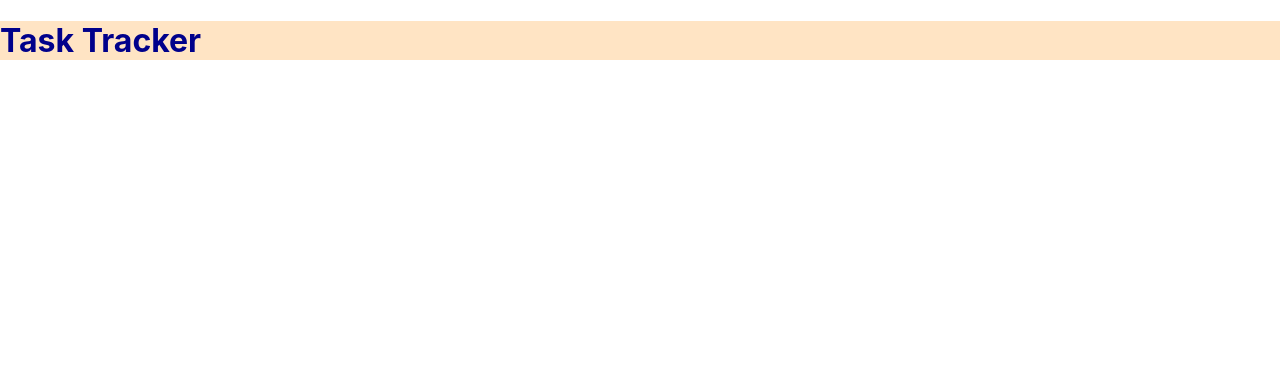
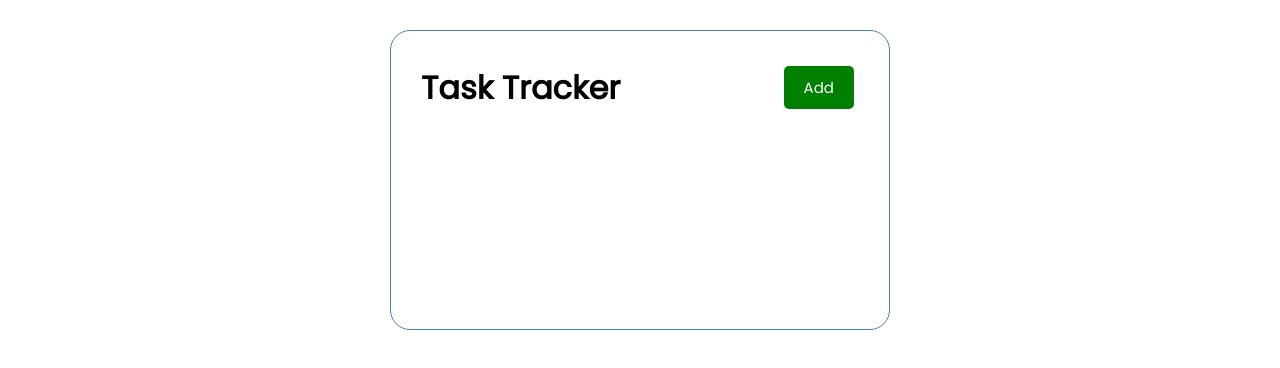
Before and after one commit to karchal/task-manager, a React (Create React App) app: page / in a window 1280 px wide. Shown: the top 368 px of the page. Built offline with nearby package versions, Linux system fonts and the light colour scheme.

Commit message:
create button component

```diff
--- a/package.json
+++ b/package.json
@@ -6,6 +6,7 @@
     "@testing-library/jest-dom": "^5.16.5",
     "@testing-library/react": "^13.4.0",
     "@testing-library/user-event": "^13.5.0",
+    "prop-types": "^15.8.1",
     "react": "^18.2.0",
     "react-dom": "^18.2.0",
     "react-scripts": "5.0.1",
--- /dev/null
+++ b/src/components/Button.js
@@ -0,0 +1,21 @@
+import React from 'react';
+import PropTypes from 'prop-types';
+
+const Button = ({color, text}) => {
+    return (
+        <div>
+            <button style={{backgroundColor: color}} className='btn'>{text}</button>
+        </div>
+    );
+};
+
+Button.defaultProps = {
+    color: 'steelblue'
+}
+
+Button.propTypes = {
+    text: PropTypes.string,
+    color: PropTypes.string,
+}
+
+export default Button;
--- a/src/components/Header.js
+++ b/src/components/Header.js
@@ -1,10 +1,12 @@
 import React from 'react';
 import PropTypes from 'prop-types';
+import Button from "./Button";
 
 const Header = ({ title }) => {
     return (
-        <header>
-            <h1 style={{ color: 'darkblue', backgroundColor: 'bisque'}}>{ title }</h1>
+        <header className='header'>
+            <h1>{ title }</h1>
+            <Button color='green' text='Add'/>
         </header>
     );
 }
--- a/src/index.css
+++ b/src/index.css
@@ -1,13 +1,112 @@
-body {
+@import url('https://fonts.googleapis.com/css2?family=Poppins:wght@300;400&display=swap');
+
+* {
+  box-sizing: border-box; /* border-box tells the browser to account for any border and padding in the values you specify for an element's width and height.*/
   margin: 0;
-  font-family: -apple-system, BlinkMacSystemFont, 'Segoe UI', 'Roboto', 'Oxygen',
-    'Ubuntu', 'Cantarell', 'Fira Sans', 'Droid Sans', 'Helvetica Neue',
-    sans-serif;
-  -webkit-font-smoothing: antialiased;
-  -moz-osx-font-smoothing: grayscale;
+  padding: 0;
 }
 
-code {
-  font-family: source-code-pro, Menlo, Monaco, Consolas, 'Courier New',
-    monospace;
+body {
+  font-family: 'Poppins', sans-serif;
 }
+
+.container {
+  max-width: 500px;
+  margin: 30px auto; /* top bottom = 30px, left right = auto */
+  overflow: auto; /* scroll if necessary */
+  min-height: 300px;
+  border: 1px solid steelblue;
+  padding: 30px;
+  border-radius: 20px;
+}
+
+.header {
+  display: flex;
+  justify-content: space-between;
+  align-items: center;
+  margin-bottom: 20px;
+}
+
+.btn {
+  display: inline-block;
+  background: #000;
+  color: #fff;
+  border: none;
+  padding: 10px 20px;
+  margin: 5px;
+  border-radius: 5px;
+  cursor: pointer;
+  text-decoration: none;
+  font-size: 15px;
+  font-family: inherit;
+}
+
+.btn:focus {
+  outline: none;
+}
+
+.btn:active {
+  transform: scale(0.98);
+}
+
+.btn-block {
+  display: block;
+  width: 100%;
+}
+
+.task {
+  background: #f4f4f4;
+  margin: 5px;
+  padding: 10px 20px;
+  cursor: pointer;
+}
+
+.task.reminder {
+  border-left: 5px solid green;
+}
+
+.task h3 {
+  display: flex;
+  align-items: center;
+  justify-content: space-between;
+}
+
+.add-form {
+  margin-bottom: 40px;
+}
+
+.form-control {
+  margin: 20px 0;
+}
+
+.form-control label {
+  display: block;
+}
+
+.form-control input {
+  width: 100%;
+  height: 40px;
+  margin: 5px;
+  padding: 3px 7px;
+  font-size: 17px;
+}
+
+.form-control-check {
+  display: flex;
+  align-items: center;
+  justify-content: space-between;
+}
+
+.form-control-check label {
+  flex: 1;
+}
+
+.form-control-check input {
+  flex: 2;
+  height: 20px;
+}
+
+footer {
+  margin-top: 30px;
+  text-align: center;
+}
```
Also changed, not shown: 1 other file (tests, documents, lock files or other folders).
